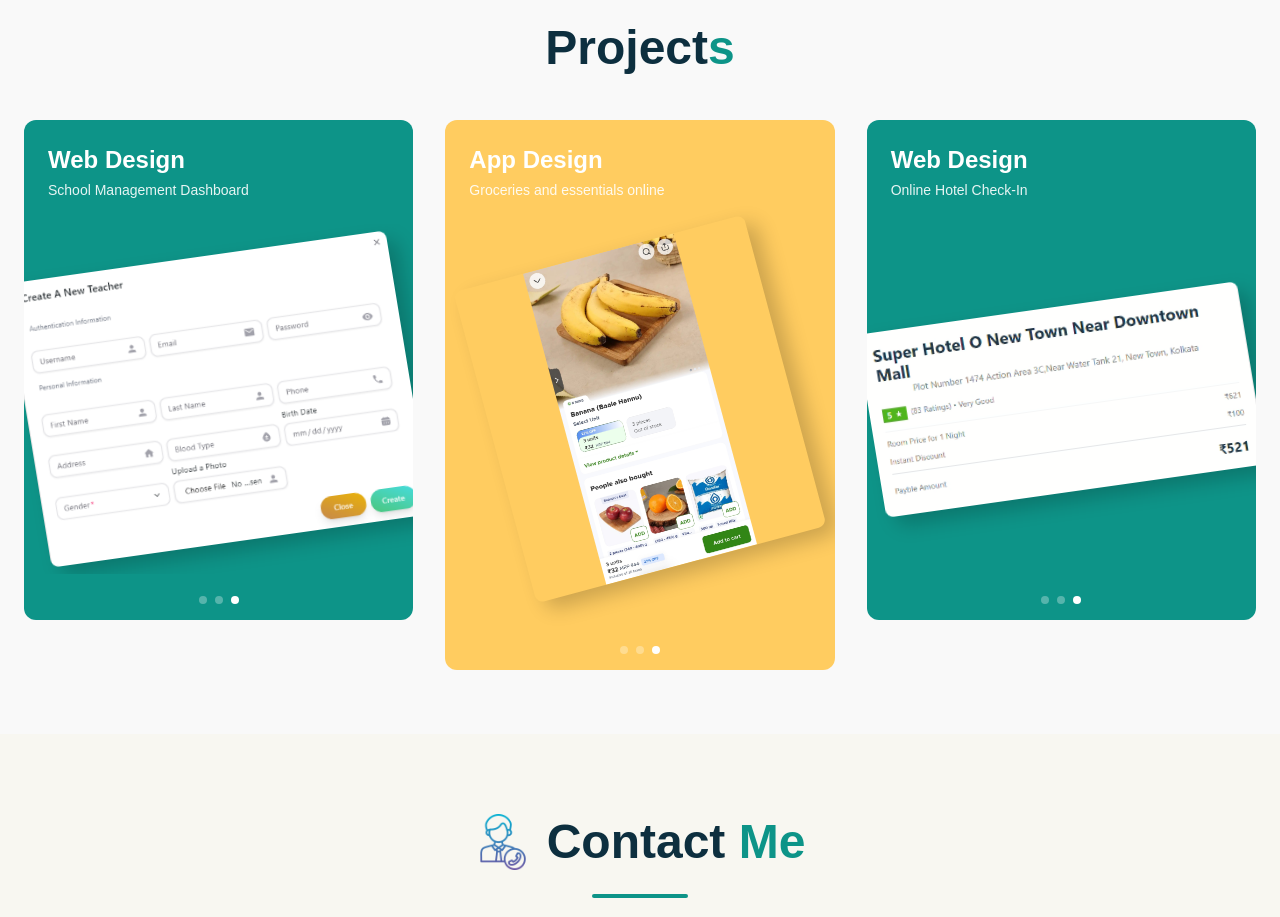
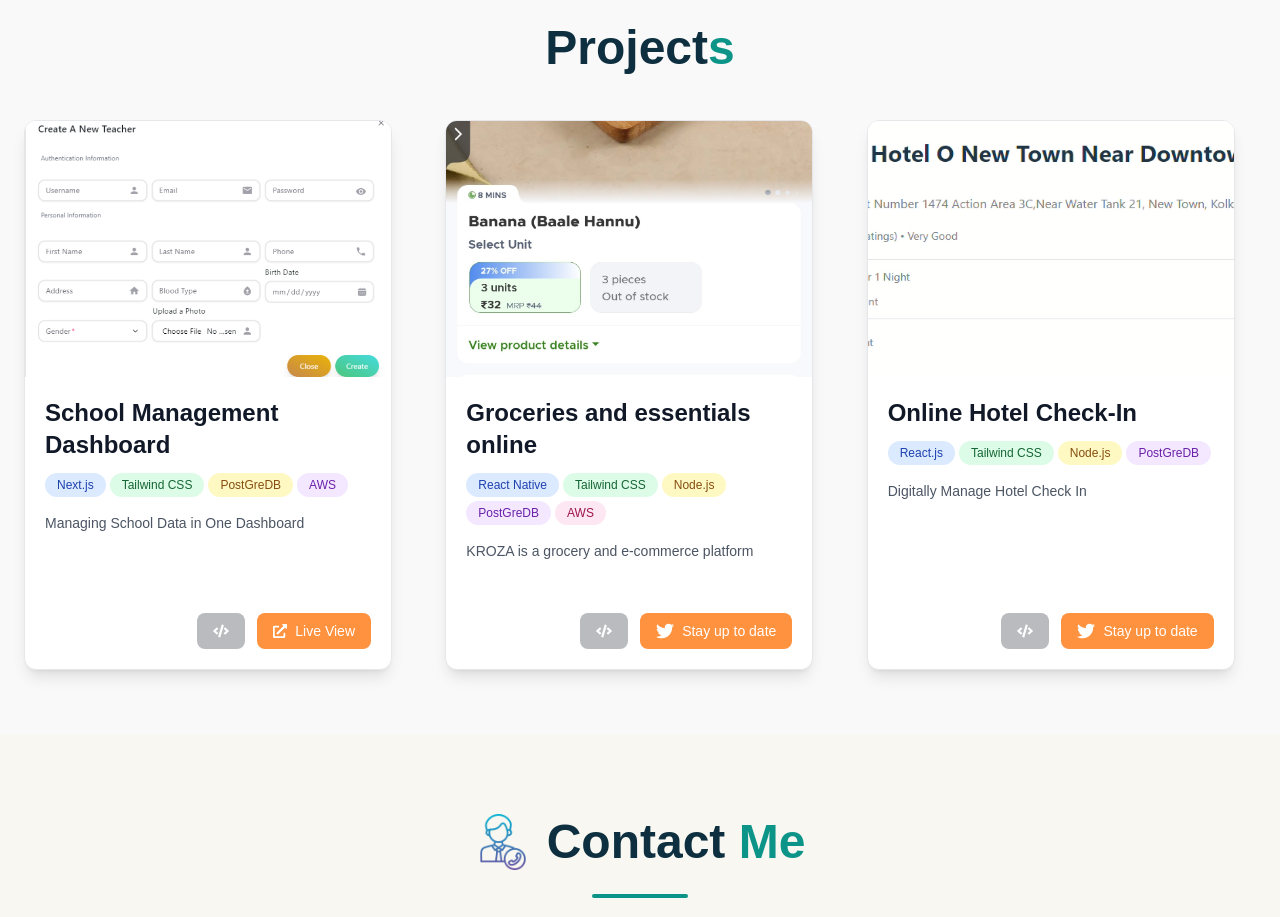
Before and after one commit to zeyakarim/portfolio_in_nextjs, a Next.js app: page / in a window 1280 px wide. Shown: the part 3880-4797 px from the top of the page. Built offline with nearby package versions, Linux system fonts and the light colour scheme.

Commit message:
[Feat] Project Card UI Modify

```diff
--- a/components/ProjectCard.jsx
+++ b/components/ProjectCard.jsx
@@ -2,41 +2,39 @@
 
 import Image from "next/image";
 import { motion, AnimatePresence } from "framer-motion";
-import { FaGithub, FaExternalLinkAlt } from "react-icons/fa";
+import { FaExternalLinkAlt, FaCode, FaTwitter } from "react-icons/fa";
 import { useState, useEffect, useRef } from "react";
 
-export default function ProjectDesignCard({ images, headerTitle, title, githubLink, liveLink }) {
+const TAG_COLORS = [
+  'bg-blue-100 text-blue-800 dark:bg-blue-900 dark:text-blue-200',
+  'bg-green-100 text-green-800 dark:bg-green-900 dark:text-green-200',
+  'bg-yellow-100 text-yellow-800 dark:bg-yellow-900 dark:text-yellow-200',
+  'bg-purple-100 text-purple-800 dark:bg-purple-900 dark:text-purple-200',
+  'bg-pink-100 text-pink-800 dark:bg-pink-900 dark:text-pink-200',
+  'bg-indigo-100 text-indigo-800 dark:bg-indigo-900 dark:text-indigo-200',
+];
+
+export default function SharkieProjectCard({
+  images,
+  title = "Sharkie",
+  subtitle = "JavaScript based jump-and-run game",
+  tags = ["JavaScript", "HTML", "CSS"],
+  githubLink,
+  liveLink
+}) {
   const [currentIndex, setCurrentIndex] = useState(0);
   const [direction, setDirection] = useState(1);
-  const [hovered, setHovered] = useState(false);
   const intervalRef = useRef(null);
 
-  // Auto-slide logic
   useEffect(() => {
     intervalRef.current = setInterval(() => {
       setCurrentIndex((prev) => (prev + 1) % images.length);
     }, 3000);
-
     return () => clearInterval(intervalRef.current);
   }, [images.length]);
 
-  // Hover controls
-  const handleHoverStart = () => {
-    setHovered(true);
-    clearInterval(intervalRef.current);
-  };
-
-  const handleHoverEnd = () => {
-    setHovered(false);
-    intervalRef.current = setInterval(() => {
-      setCurrentIndex((prev) => (prev + 1) % images.length);
-    }, 3000);
-  };
-
-  // Manual navigation
-  const goToIndex = (newIndex) => {
-    setDirection(newIndex > currentIndex ? 1 : -1);
-    setCurrentIndex(newIndex);
+  const getTagColor = (index) => {
+    return TAG_COLORS[index % TAG_COLORS.length];
   };
 
   return (
@@ -45,18 +43,10 @@ export default function ProjectDesignCard({ images, headerTitle, title, githubLi
       whileInView={{ opacity: 1, y: 0 }}
       transition={{ duration: 0.6 }}
       viewport={{ once: true, amount: 0.2 }}
-      className="relative h-[550px] w-full bg-[#FFCC60] rounded-xl overflow-hidden"
-      onMouseEnter={handleHoverStart}
-      onMouseLeave={handleHoverEnd}
+      className="relative w-full max-w-[23rem] bg-white dark:bg-gray-800 rounded-xl overflow-hidden shadow-lg border border-gray-200 dark:border-gray-700 h-full flex flex-col"
     >
-      {/* Header (fixed height) */}
-      <div className="p-6 h-[20%]">
-        <h4 className="text-2xl font-semibold text-white">{headerTitle}</h4>
-        <p className="text-white/90 text-sm mt-1">{title}</p>
-      </div>
-
-      {/* Image Container (flexible height, no overflow) */}
-      <div className="relative h-[65%] w-full flex items-center justify-center">
+      {/* Image Carousel - Fixed height */}
+      <div className="relative h-64 w-full bg-gray-100 dark:bg-gray-700">
         <AnimatePresence custom={direction} initial={false}>
           <motion.div
             key={currentIndex}
@@ -69,51 +59,73 @@ export default function ProjectDesignCard({ images, headerTitle, title, githubLi
           >
             <Image
               src={images[currentIndex].src}
-              alt="App Design"
-              width={300}
-              height={300}
-              className="rounded-lg object-contain"
-              style={{
-                transform: `rotate(${images[currentIndex].rotation || "0deg"})`,
-                maxWidth: "90%", /* Prevents edge clipping */
-                maxHeight: "90%",
-                boxShadow: '10px 10px 20px rgba(0, 0, 0, 0.2)',
-              }}
+              alt={title}
+              fill
+              className="object-cover"
+              sizes="(max-width: 768px) 100vw, (max-width: 1200px) 50vw, 33vw"
             />
           </motion.div>
         </AnimatePresence>
       </div>
 
-      {/* Navigation Dots (fixed position) */}
-      <div className="absolute bottom-4 left-0 right-0 flex justify-center gap-2 h-[15%] items-end">
-        {images.map((_, index) => (
-          <button
-            key={index}
-            onClick={() => goToIndex(index)}
-            className={`w-2 h-2 rounded-full transition-all ${currentIndex === index ? 'bg-white' : 'bg-white/30'}`}
-          />
-        ))}
-      </div>
+      {/* Project Content */}
+      <div className="p-5 flex flex-col flex-1">
+        <div className="flex-grow">
+          <h2 className="text-2xl font-bold text-gray-900 dark:text-white mb-3">{title}</h2> {/* mb-2 → mb-3 */}
 
-      {/* Hover Overlay */}
-      {hovered && (
-        <motion.div
-          initial={{ opacity: 0 }}
-          animate={{ opacity: 1 }}
-          className="absolute inset-0 bg-black/70 flex items-center justify-center rounded-xl"
-        >
-          <div className="flex gap-6">
-            <a href={githubLink} target="_blank" rel="noopener noreferrer" className="text-white hover:text-yellow-400 transition">
-              <FaGithub size={30} />
-            </a>
-            {liveLink && (
-              <a href={liveLink} target="_blank" rel="noopener noreferrer" className="text-white hover:text-yellow-400 transition">
-                <FaExternalLinkAlt size={30} />
-              </a>
+          <div className="flex flex-wrap gap-1 mb-4"> {/* mb-3 → mb-4 */}
+            {tags.map((tag, index) => (
+              <span
+                key={index}
+                className={`${getTagColor(index)} px-3 py-1 rounded-full text-xs`}
+              >
+                {tag}
+              </span>
+            ))}
+          </div>
+
+          <p className="text-gray-600 dark:text-gray-300 text-sm mb-5">{subtitle}</p> {/* Added mb-5 */}
+        </div>
+
+        {/* Bottom Buttons with enhanced spacing */}
+        <div className="mt-auto pt-8"> {/* pt-4 → pt-8, added pb-2 */}
+          <div className="flex justify-end gap-3">
+            <motion.a
+              href={githubLink}
+              target="_blank"
+              rel="noopener noreferrer"
+              className="text-white bg-[#B9BBBE] hover:bg-[#A1A7B2] transition-colors py-2 px-4 rounded-lg flex items-center justify-center"
+              whileHover={{ y: -2 }}
+              whileTap={{ scale: 0.95 }}
+            >
+              <FaCode size={16} />
+            </motion.a>
+
+            {liveLink ? (
+              <motion.a
+                href={liveLink}
+                target="_blank"
+                rel="noopener noreferrer"
+                className="bg-[#FF923E] hover:bg-[#e07d2e] text-white px-4 py-2 rounded-lg text-sm font-medium flex items-center gap-2"
+                whileHover={{ y: -2 }}
+                whileTap={{ scale: 0.95 }}
+              >
+                <FaExternalLinkAlt size={14} />
+                Live View
+              </motion.a>
+            ) : (
+              <motion.p
+                className="bg-[#FF923E] hover:bg-[#e07d2e] text-white px-4 py-2 rounded-lg text-sm font-medium flex items-center gap-2"
+                whileHover={{ y: -2 }}
+                whileTap={{ scale: 0.95 }}
+              >
+                <FaTwitter size={18} />
+                Stay up to date
+              </motion.p>
             )}
           </div>
-        </motion.div>
-      )}
+        </div>
+      </div>
     </motion.div>
   );
 }
--- a/components/ProjectSection.jsx
+++ b/components/ProjectSection.jsx
@@ -25,26 +25,32 @@ const ProjectSection = () => {
         </h2>
 
         <div className="grid grid-cols-1 md:grid-cols-2 lg:grid-cols-3 gap-8 max-w-[90rem] mx-auto">
-          <WebsiteProjectCard
+          <ProjectDesignCard
             images={codielWebsiteImages}
             headerTitle='Web Design'
             title='School Management Dashboard'
+            subtitle="Managing School Data in One Dashboard"
             githubLink='https://github.com/zeyakarim/school_management_app'
             liveLink='https://school-management-app-eta.vercel.app/'
+            tags={['Next.js', 'Tailwind CSS', 'PostGreDB', 'AWS']}
           />
 
           <ProjectDesignCard
             images={appImages}
             headerTitle='App Design'
             title='Groceries and essentials online'
+            subtitle="KROZA is a grocery and e-commerce platform"
             githubLink='https://github.com/zeyakarim/kroza_frontend_react_native_app'
+            tags={['React Native', 'Tailwind CSS', 'Node.js','PostGreDB', 'AWS']}
           />
 
-          <WebsiteProjectCard
+          <ProjectDesignCard
             images={onlineCheckInWebsiteImages}
             headerTitle='Web Design'
             title='Online Hotel Check-In'
+            subtitle="Digitally Manage Hotel Check In"
             githubLink='https://github.com/zeyakarim/hotel_check_in_online_mode_frontend'
+            tags={['React.js', 'Tailwind CSS', 'Node.js', 'PostGreDB']}
           />
         </div>
       </div>
--- a/components/WebsiteProjectCard.jsx
+++ b/components/WebsiteProjectCard.jsx
@@ -1,63 +1,53 @@
 "use client";
 
 import Image from 'next/image';
-import { motion, AnimatePresence } from "framer-motion";
-import { FaGithub, FaExternalLinkAlt } from "react-icons/fa";
-import { useState, useEffect, useRef } from 'react';
+import { AnimatePresence, motion } from "framer-motion";
+import { FaGithub, FaExternalLinkAlt, FaCode, FaTwitter } from "react-icons/fa";
+import { useEffect, useRef, useState } from 'react';
 
-const WebsiteProjectCard = ({ images, headerTitle, title, githubLink, liveLink }) => {
+const TAG_COLORS = [
+  'bg-blue-100 text-blue-800 dark:bg-blue-900 dark:text-blue-200',
+  'bg-green-100 text-green-800 dark:bg-green-900 dark:text-green-200',
+  'bg-yellow-100 text-yellow-800 dark:bg-yellow-900 dark:text-yellow-200',
+  'bg-purple-100 text-purple-800 dark:bg-purple-900 dark:text-purple-200',
+  'bg-pink-100 text-pink-800 dark:bg-pink-900 dark:text-pink-200',
+  'bg-indigo-100 text-indigo-800 dark:bg-indigo-900 dark:text-indigo-200',
+];
+
+const WebsiteProjectCard = ({
+  images,
+  title,
+  githubLink,
+  liveLink,
+  hasLiveView = true,
+  isCaseStudy = false,
+  tags = ["JavaScript", "HTML", "CSS"],
+  subtitle = "Group management tool"
+}) => {
   const [currentIndex, setCurrentIndex] = useState(0);
-  const [direction, setDirection] = useState(1); // 1 for forward, -1 for backward
-  const [isHovered, setIsHovered] = useState(false);
+  const [direction, setDirection] = useState(1);
   const intervalRef = useRef(null);
 
-  // Auto-slide every 3 seconds
   useEffect(() => {
     intervalRef.current = setInterval(() => {
       setCurrentIndex((prev) => (prev + 1) % images.length);
     }, 3000);
-
     return () => clearInterval(intervalRef.current);
   }, [images.length]);
 
-  // Pause on hover
-  const handleHoverStart = () => {
-    setIsHovered(true);
-    clearInterval(intervalRef.current);
-  };
-
-  // Resume on hover end
-  const handleHoverEnd = () => {
-    setIsHovered(false);
-    intervalRef.current = setInterval(() => {
-      setCurrentIndex((prev) => (prev + 1) % images.length);
-    }, 3000);
-  };
-
-  // Manual navigation (optional)
-  const goToIndex = (newIndex) => {
-    setDirection(newIndex > currentIndex ? 1 : -1);
-    setCurrentIndex(newIndex);
+  const getTagColor = (index) => {
+    return TAG_COLORS[index % TAG_COLORS.length];
   };
 
   return (
     <motion.div
       initial={{ opacity: 0, y: 20 }}
-      whileInView={{ opacity: 1, y: 0 }}
-      transition={{ duration: 0.6 }}
-      viewport={{ once: true, amount: 0.2 }}
-      className="relative h-[500px] w-full bg-teal-600 rounded-xl overflow-hidden"
-      onMouseEnter={handleHoverStart}
-      onMouseLeave={handleHoverEnd}
+      animate={{ opacity: 1, y: 0 }}
+      transition={{ duration: 0.4 }}
+      className="w-full max-w-[23rem] bg-white dark:bg-gray-800 rounded-xl overflow-hidden shadow-lg border border-gray-200 dark:border-gray-700 transition-all duration-300 flex flex-col h-full"
     >
-      {/* Header */}
-      <div className="p-6">
-        <h4 className="text-2xl font-semibold text-white">{headerTitle}</h4>
-        <p className="text-white/90 text-sm mt-1">{title}</p>
-      </div>
-
-      {/* Sliding Images */}
-      <div className="relative h-[70%] w-full overflow-hidden">
+      {/* Image Carousel with increased height */}
+      <div className="relative h-[256px] w-full bg-gray-100 dark:bg-gray-700"> {/* Changed from h-64 to h-80 */}
         <AnimatePresence custom={direction} initial={false}>
           <motion.div
             key={currentIndex}
@@ -66,53 +56,81 @@ const WebsiteProjectCard = ({ images, headerTitle, title, githubLink, liveLink }
             animate={{ x: 0, opacity: 1 }}
             exit={{ x: -direction * 100, opacity: 0 }}
             transition={{ type: 'tween', ease: 'easeInOut', duration: 0.5 }}
-            className="absolute inset-0 flex items-center justify-center"
+            className="absolute w-full h-full flex items-center justify-center"
           >
             <Image
               src={images[currentIndex].src}
-              alt="Project Image"
-              width={400}
-              height={250}
-              className="rounded-lg object-cover"
-              style={{
-                transform: 'rotate3d(1, 1, 1, -15deg)',
-                boxShadow: '10px 10px 20px rgba(0, 0, 0, 0.2)',
-              }}
+              alt={title}
+              fill
+              className="object-cover"
+              sizes="(max-width: 768px) 100vw, (max-width: 1200px) 50vw, 33vw"
             />
           </motion.div>
         </AnimatePresence>
       </div>
 
-      {/* Navigation Dots */}
-      <div className="absolute bottom-4 left-0 right-0 flex justify-center gap-2">
-        {images.map((_, index) => (
-          <button
+      {/* Card Content */}
+      <div className="p-5 flex flex-col h-full">
+        <div className="flex-grow">
+          {/* Header */}
+          <div className="mb-3">
+            <h2 className="text-xl font-bold text-gray-900 dark:text-white">{title}</h2>
+          </div>
+
+          {/* Tags */}
+          <div className="flex flex-wrap gap-1 mb-2">
+            {tags.map((tag, index) => (
+              <motion.span
                 key={index}
-            onClick={() => goToIndex(index)}
-            className={`w-2 h-2 rounded-full transition-all ${currentIndex === index ? 'bg-white' : 'bg-white/30'}`}
-          />
+                className={`${getTagColor(index)} px-3 py-1 rounded-full text-xs`}
+                whileHover={{ scale: 1.05 }}
+              >
+                {tag}
+              </motion.span>
             ))}
           </div>
 
-      {/* Hover Overlay (GitHub/Live Links) */}
-      {isHovered && (
-        <motion.div
-          initial={{ opacity: 0 }}
-          animate={{ opacity: 1 }}
-          className="absolute inset-0 bg-black/70 flex items-center justify-center rounded-xl"
+          {/* Subtitle */}
+          <p className="text-[#A1A7B2] dark:text-gray-300 text-sm">{subtitle}</p>
+        </div>
+
+        {/* Fixed Bottom Buttons */}
+        <div className="flex justify-end gap-3 pt-4">
+          <motion.a
+            href={githubLink}
+            target="_blank"
+            rel="noopener noreferrer"
+            className="text-white bg-[#B9BBBE] hover:bg-[#A1A7B2] transition-colors py-2 px-4 rounded-lg flex items-center justify-center"
+            whileHover={{ y: -2 }}
+            whileTap={{ scale: 0.95 }}
           >
-          <div className="flex gap-6">
-            <a href={githubLink} target="_blank" rel="noopener noreferrer" className="text-white hover:text-teal-400 transition">
-              <FaGithub size={30} />
-            </a>
-            {liveLink && (
-              <a href={liveLink} target="_blank" rel="noopener noreferrer" className="text-white hover:text-teal-400 transition">
-                <FaExternalLinkAlt size={30} />
-              </a>
+            <FaCode size={16} />
+          </motion.a>
+
+          {(hasLiveView && liveLink) ? (
+            <motion.a
+              href={liveLink}
+              target="_blank"
+              rel="noopener noreferrer"
+              className="bg-[#FF923E] hover:bg-[#e07d2e] text-white px-4 py-2 rounded-lg text-sm font-medium flex items-center gap-2"
+              whileHover={{ y: -2 }}
+              whileTap={{ scale: 0.95 }}
+            >
+              <FaExternalLinkAlt size={14} />
+              Live View
+            </motion.a>
+          ) : (
+            <motion.p
+              className="bg-[#FF923E] hover:bg-[#e07d2e] text-white px-4 py-2 rounded-lg text-sm font-medium flex items-center gap-2"
+              whileHover={{ y: -2 }}
+              whileTap={{ scale: 0.95 }}
+            >
+              <FaTwitter size={18} />
+              Stay up to date
+            </motion.p>
           )}
         </div>
-        </motion.div>
-      )}
+      </div>
     </motion.div>
   );
 };
```
Lines whose indentation alone changed are shown as unchanged.
